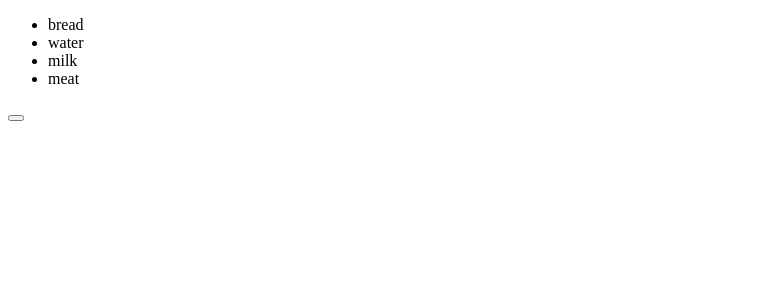
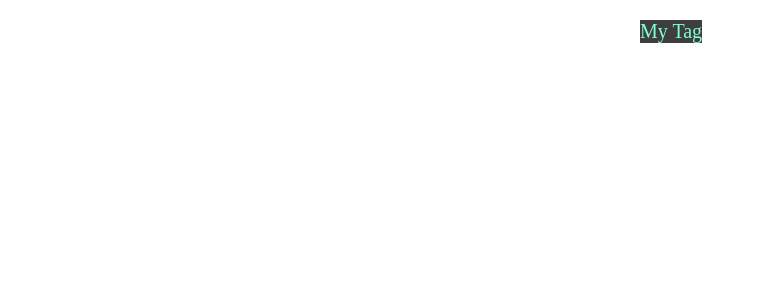
Before and after one commit to BrownEdgar/R_TEAM, a React (Create React App) app: page / in a window 1280 px wide. Shown: the top 300 px of the page, without its empty margins (0-757 px from the left). Built offline with nearby package versions, Linux system fonts and the light colour scheme.

Commit message:
my hoomework not finished

```diff
--- a/src/components/Varsik/App.jsx
+++ b/src/components/Varsik/App.jsx
@@ -1,30 +1,15 @@
-import React, {useState, useEffect} from 'react'
-import Product from './Product';
+import React from 'react'
+import Text from './Text';
 
 import "./App.scss"
 
 export default function App() {
-    const [data, setData] = useState([]);
-
-    const handleDelete = (id) => {
-		const newData = data.filter(product => product.id !== id);
-		setData(newData)
-	}
-
-    useEffect(() => {
-        const getData = () => {
-            fetch("https://fakestoreapi.com/products").then(res => res.json()).then(json => setData(json))
-        }
-        getData()
-    }, [])
-
 
   return (
     <div className='List'>
-        {data.map(product => {
-            return <Product key={product.id} product={product} handleDelete={handleDelete}/>
-        })
-        }
+        <Text as={"p"} clName={"box"} theme={"dark"}>
+          My Tag
+        </Text>
     </div>
   )
 }
--- /dev/null
+++ b/src/components/Varsik/Text.jsx
@@ -0,0 +1,14 @@
+import React from 'react'
+
+import "./Text.scss"
+
+export default function Text({as, clName, theme, children}) {
+    const Element = as;
+
+
+    return (
+        <div>
+            <Element className={`Text ${clName} Text-${theme}`}>{children}</Element>
+        </div>
+    )
+}
--- /dev/null
+++ b/src/components/Varsik/Text.scss
@@ -0,0 +1,14 @@
+.Text{
+    font-size: 20px;
+    display: flex;
+    flex-direction: row;
+    position: absolute;
+    &-light{
+        color: black;
+        background-color: aquamarine;
+    }
+    &-dark{
+        color:aquamarine;
+        background-color: rgb(62, 62, 62);
+    }
+}
--- a/src/components/Varsik/useContext/App.js
+++ /dev/null
@@ -1,44 +0,0 @@
-import React from 'react'
-import { useState } from 'react'
-import List from "./List"
-
-
-export const MyContext = React.createContext()
-
-export default function App() {
-    const [value, setValue] = useState(1);
-    const [data, setData] = useState([
-        {
-            id:1,
-            name: "bread",
-            price: 3,
-            amount: 10
-        },
-        {
-            id:2,
-            name: "water",
-            price: 5,
-            amount: 9
-        },
-        {
-            id:3,
-            name: "milk",
-            price: 8,
-            amount: 11
-        },
-        {
-            id:4,
-            name: "meat",
-            price: 10,
-            amount: 22
-        }
-    ])
-    const AllPrice = () => {
-
-    }
-  return (
-    <div>
-        <List data={data}/>
-    </div>
-  )
-}
--- a/src/components/Varsik/useContext/List.jsx
+++ /dev/null
@@ -1,18 +0,0 @@
-import React from 'react'
-
-export default function List({data}) {
-  return (
-    <div>
-        <ul>
-            {
-                data.map(elem => {
-                    return(
-                        <li key={elem.id}>{elem.name}</li>
-                    )
-                })
-            }
-        </ul>
-        <button onClick={() => AllPrice()}></button>
-    </div>
-  )
-}
--- a/src/index.js
+++ b/src/index.js
@@ -1,7 +1,7 @@
 import React from 'react';
 import { createRoot } from 'react-dom/client';
 
-import App from './components/Varsik/useContext/App';
+import App from './components/Varsik/App';
 
 
 
```
Also changed, not shown: src/components/Varsik/Product.jsx (deleted, +0 -18 lines), src/components/Varsik/Product.scss (deleted, +0 -36 lines).
